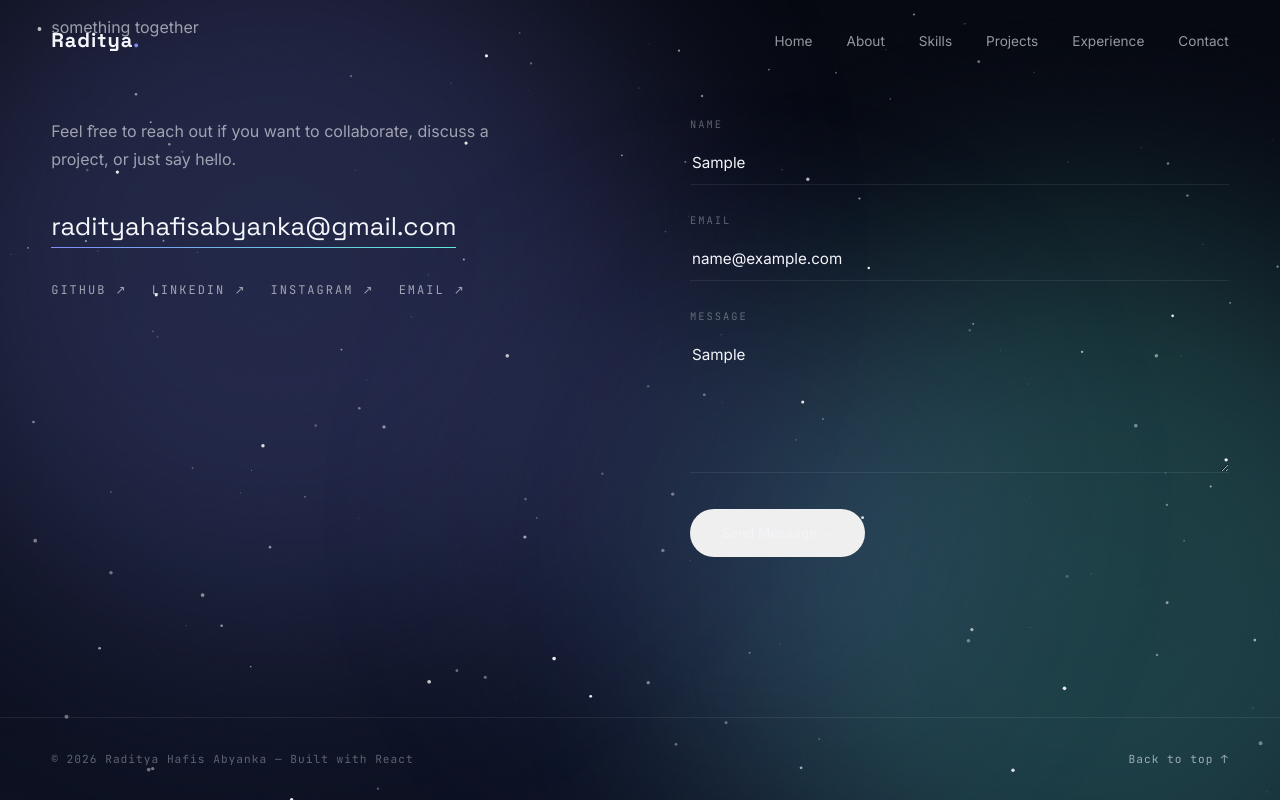
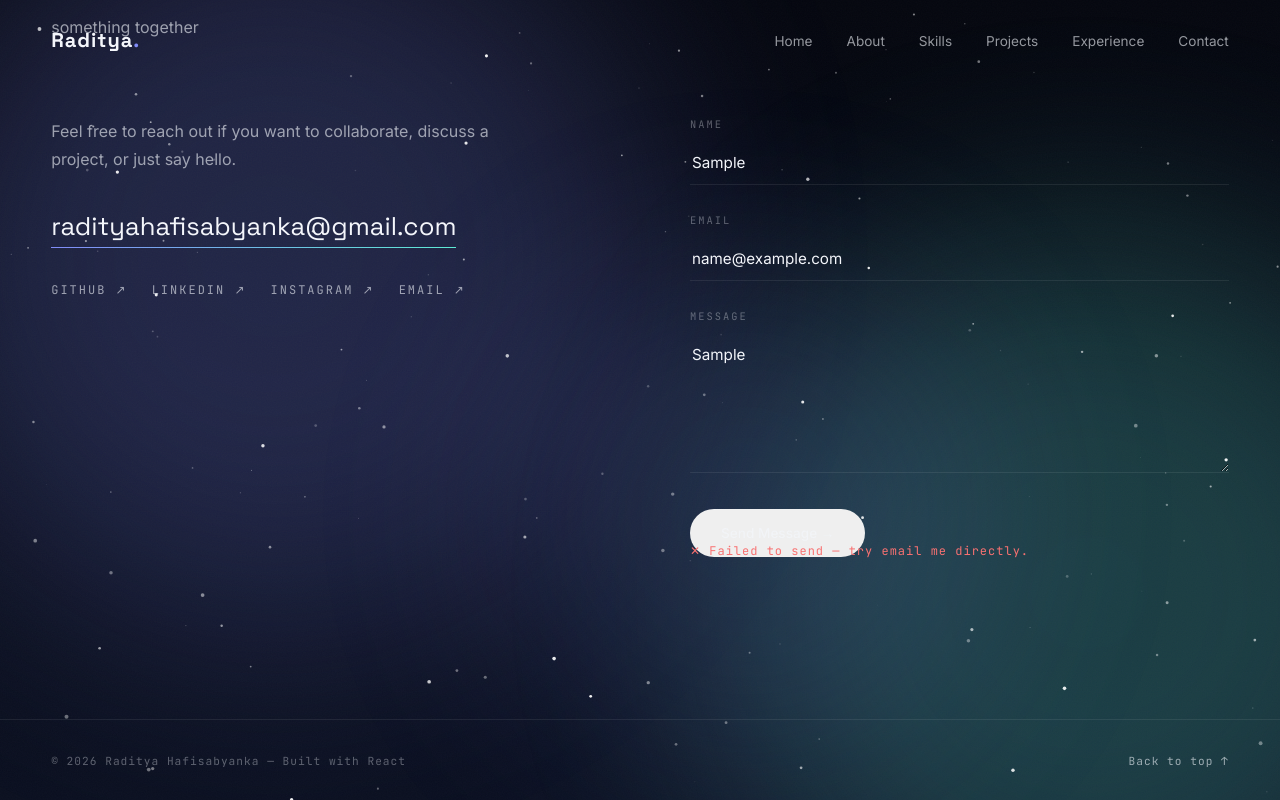
Before and after one commit to bdittzonee/portfolio, a React (Vite) app: page / in a window 1280 px wide. Both pictures are taken after typing "Sample", "name@example.com", "Sample" into the empty fields and a click on the button "Send Message →". Shown: the part 5306-6106 px from the top of the page. Built offline with nearby package versions, Linux system fonts and the light colour scheme.

Commit message:
Connect contact form to Formspree

```diff
--- a/src/components/sections/Contact.jsx
+++ b/src/components/sections/Contact.jsx
@@ -1,9 +1,37 @@
+import { useState } from "react";
 import { contact, profile, socials } from "../../data/portfolio";
 import SectionHeading from "../ui/SectionHeading";
 import Reveal from "../ui/Reveal";
 import "../../styles/experience-contact.css";
 
 export default function Contact() {
+    const [status, setStatus] = useState("idle"); // idle | sending | sent | error
+
+    const handleSubmit = async (event) => {
+        event.preventDefault();
+
+        setStatus("sending");
+
+        const formData = new FormData(event.target);
+
+        try {
+            const response = await fetch(contact.formspree, {
+                method: "POST",
+                body: formData,
+                headers: { Accept: "application/json" },
+            });
+
+            if (response.ok) {
+                setStatus("sent");
+                event.target.reset();
+            } else {
+                setStatus("error");
+            }
+        } catch {
+            setStatus("error");
+        }
+    };
+
     return (
         <section id="contact" className="contact">
             <div className="container">
@@ -45,11 +73,7 @@ export default function Contact() {
                     <Reveal delay={2}>
                         <form
                             className="contact-form"
-                            onSubmit={(event) => {
-                                event.preventDefault();
-                                // Step berikutnya: sambungkan ke Formspree
-                                alert("Form akan segera terhubung!");
-                            }}
+                            onSubmit={handleSubmit}
                         >
                             <label htmlFor="name">Name</label>
                             <input
@@ -58,6 +82,7 @@ export default function Contact() {
                                 type="text"
                                 placeholder="Your name"
                                 required
+                                disabled={status === "sending"}
                             />
 
                             <label htmlFor="email">Email</label>
@@ -67,6 +92,7 @@ export default function Contact() {
                                 type="email"
                                 placeholder="Your email"
                                 required
+                                disabled={status === "sending"}
                             />
 
                             <label htmlFor="message">Message</label>
@@ -75,11 +101,30 @@ export default function Contact() {
                                 name="message"
                                 placeholder="Your message"
                                 required
+                                disabled={status === "sending"}
                             />
 
-                            <button type="submit" className="btn btn-ghost">
-                                Send Message →
+                            <button
+                                type="submit"
+                                className="btn btn-ghost"
+                                disabled={status === "sending"}
+                            >
+                                {status === "sending"
+                                    ? "Sending..."
+                                    : "Send Message →"}
                             </button>
+
+                            {status === "sent" && (
+                                <p className="form-status form-status--ok">
+                                    ✓ Message sent! I'll reply soon.
+                                </p>
+                            )}
+
+                            {status === "error" && (
+                                <p className="form-status form-status--err">
+                                    ✕ Failed to send — try email me directly.
+                                </p>
+                            )}
                         </form>
                     </Reveal>
                 </div>
--- a/src/data/portfolio.js
+++ b/src/data/portfolio.js
@@ -1,10 +1,10 @@
 // =====================================================
-// SEMUA KONTEN WEBSITE — edit di sini
+// PUSAT KONTEN WEBSITE — semua edit di sini
 // =====================================================
 
 export const profile = {
     firstName: "Raditya",
-    lastName: "Hafis Abyanka",
+    lastName: "Hafisabyanka",
     role: "Information Systems Student",
     tagline: "Turning ideas into meaningful digital experiences.",
     email: "radityahafisabyanka@gmail.com",
@@ -33,7 +33,8 @@ export const socials = [
 ];
 
 export const about = {
-    intro: "I'm an Information Systems student exploring technology, design, and digital experiences.",
+    intro:
+        "I'm an Information Systems student exploring technology, design, and digital experiences.",
     description:
         "I enjoy learning how technology can be used to solve problems and create useful experiences. This portfolio is a place where I showcase my journey, projects, and things I'm learning.",
     details: [
@@ -41,7 +42,7 @@ export const about = {
         { label: "Focus", value: "Technology & Design" },
         { label: "Currently", value: "Learning & Building" },
     ],
-    photo: "/images/profile.jpg",
+    photo: null,
 };
 
 export const skills = [
@@ -85,11 +86,11 @@ export const projects = [
         category: "Web Development",
         title: "Personal Portfolio",
         description:
-            "An interactive personal portfolio website designed with a living sky experience, smooth transitions, and modern visual effects.",
+            "An interactive personal portfolio website designed with an animated starfield experience, smooth transitions, and modern visual effects.",
         tags: ["HTML", "CSS", "JavaScript"],
-        image: "/images/project/portfolio.png",
+        image: "/images/project/portfolio.svg",
         github: "https://github.com/bdittzonee/portfolio",
-        live: null,
+        live: "https://portfolio-sigma-five-tw2iqf7t3w.vercel.app",
     },
     {
         id: "barbershop",
@@ -99,7 +100,7 @@ export const projects = [
         description:
             "A desktop application for managing customers, transactions, stock, and barber shop revenue.",
         tags: ["C++", "GUI", "Linked List"],
-        image: "/images/project/barbershop.png",
+        image: "/images/project/barbershop.svg",
         github: null,
         live: null,
     },
@@ -111,7 +112,7 @@ export const projects = [
         description:
             "A 20×20 Minesweeper game developed using Java and Greenfoot with interactive gameplay and restart functionality.",
         tags: ["Java", "Greenfoot", "Game"],
-        image: "/images/project/minesweeper.png",
+        image: "/images/project/minesweeper.svg",
         github: null,
         live: null,
     },
@@ -144,4 +145,5 @@ export const contact = {
     heading2: "something together",
     message:
         "Feel free to reach out if you want to collaborate, discuss a project, or just say hello.",
+    formspree: "https://formspree.io/f/mzezqoza",
 };
--- a/src/styles/experience-contact.css
+++ b/src/styles/experience-contact.css
@@ -272,3 +272,27 @@
     }
 
 }
+
+/* ---------- FORM STATUS ---------- */
+
+.form-status {
+    font-family: var(--font-mono);
+    font-size: 0.75rem;
+    letter-spacing: 1px;
+
+    margin-top: -14px;
+}
+
+.form-status--ok {
+    color: var(--aurora-2);
+}
+
+.form-status--err {
+    color: #f87171;
+}
+
+.contact-form button:disabled {
+    opacity: 0.5;
+
+    cursor: not-allowed;
+}
```
